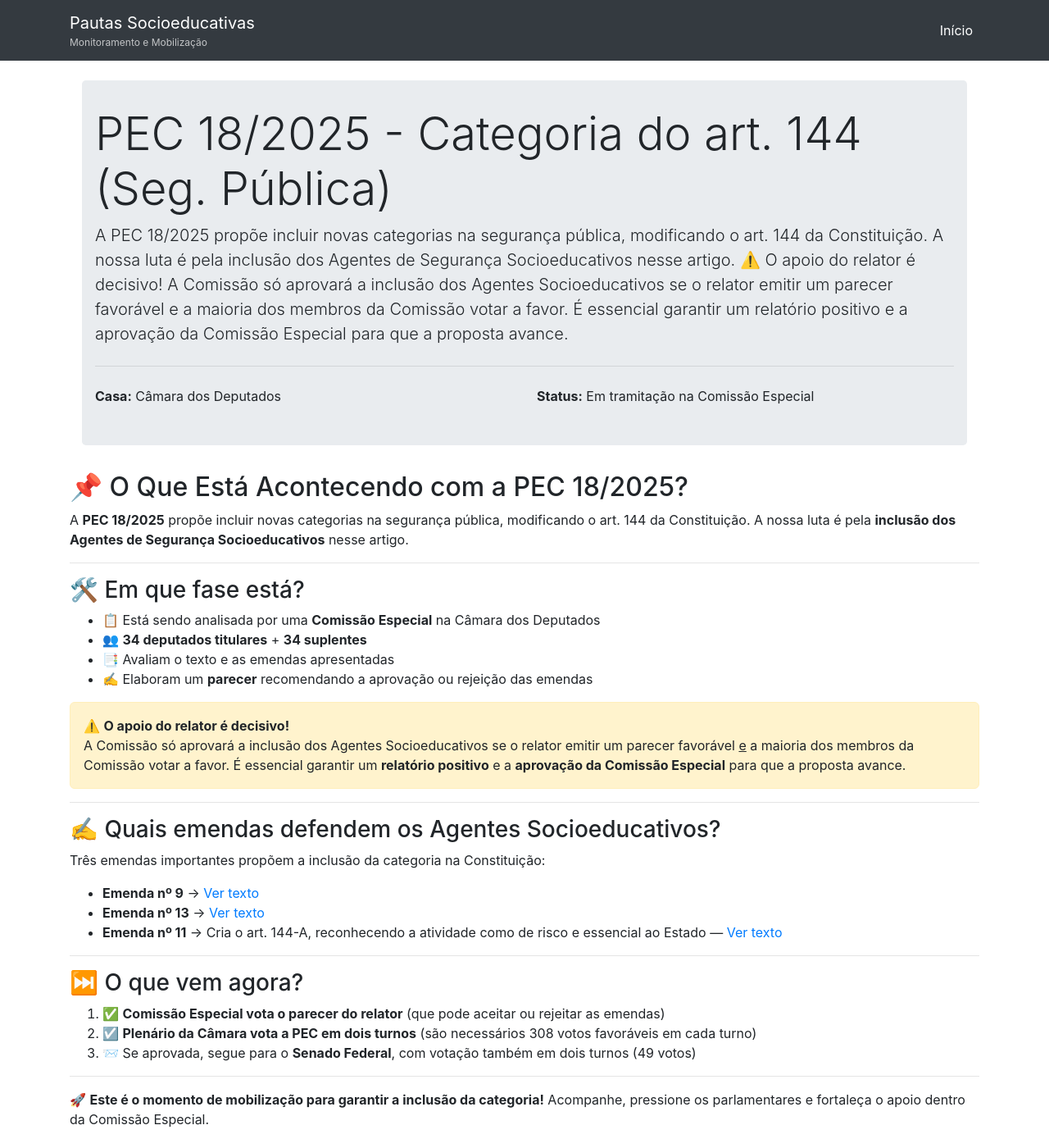
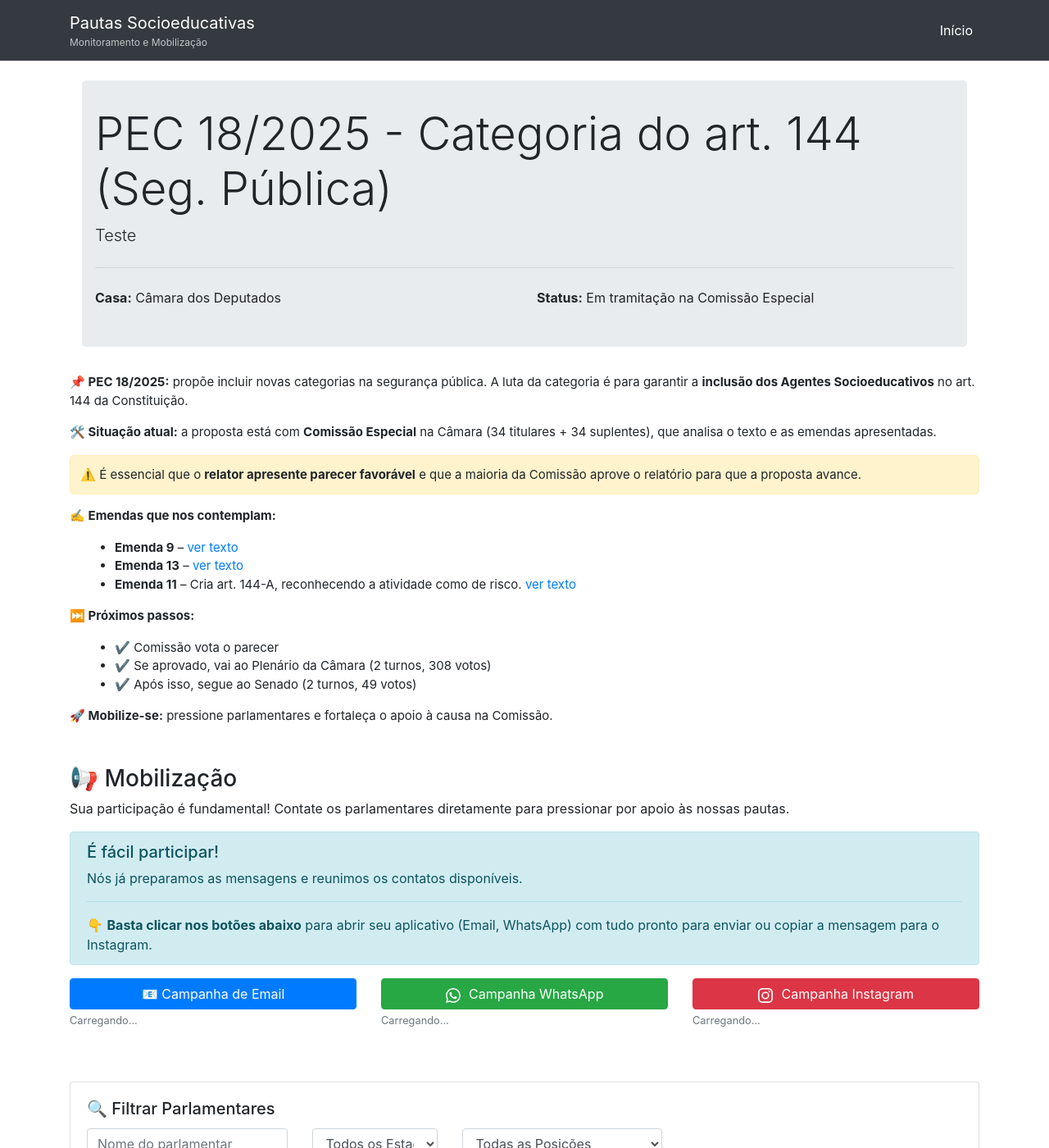
Before and after one commit to juliocjd/pautas-socioeducativas, a Jekyll site: the page built from _pautas/novo-teste.md, in a window 1280 px wide and 1400 px high. Shown: the whole window at 82% size. Built offline with Jekyll 4.4.1, drawn with Linux system fonts in a browser that asks for light colours; nearby versions of some CDN libraries.

Commit message:
Atualizar pauta: novo-teste.md

```diff
--- a/_pautas/novo-teste.md
+++ b/_pautas/novo-teste.md
@@ -1,11 +1,8 @@
 ---
 layout: pauta
 title: PEC 18/2025 - Categoria do art. 144 (Seg. Pública)
-# DESCRIÇÃO CORRIGIDA COM '|' E INDENTAÇÃO
 description: |
-  A PEC 18/2025 propõe incluir novas categorias na segurança pública, modificando o art. 144 da Constituição. A nossa luta é pela inclusão dos Agentes de Segurança Socioeducativos nesse artigo.
-
-  ⚠️ O apoio do relator é decisivo! A Comissão só aprovará a inclusão dos Agentes Socioeducativos se o relator emitir um parecer favorável e a maioria dos membros da Comissão votar a favor. É essencial garantir um relatório positivo e a aprovação da Comissão Especial para que a proposta avance.
+  Teste
 casa: Câmara dos Deputados
 status: Em tramitação na Comissão Especial
 featured: true
@@ -15,58 +12,51 @@ key_players:
     role: "Presidente"
     position: "apoia"
   - nome: "Mendonça Filho"
-    role: "RELATOR"
+    role: ""
     position: "nao-manifestado"
-  - nome: "Alberto Fraga"
-    role: "1º Vice-Presidente"
-    position: "nao-manifestado"
-  - nome: "Delegada Adriana Accorsi"
-    role: "3ª Vice-Presidente"
-    position: "nao-manifestado"
-# CAMPANHA ESTAVA VAZIA, REMOVIDA OU COMPLETE-A SE NECESSÁRIO
-# Se não houver dados de campanha, remova a linha 'campanha:'
-# campanha:
+campanha:
+  email:
+    assunto: "Apoio a inclusão do agente de segurança socioeducativo na PEC 18/2025"
+    mensagem_oposicao: |
+      Olá, Deputado(a). Venho pedir seu apoio à inclusão dos Agentes de Segurança Socioeducativos no art. 144 da Constituição, por meio das emendas à PEC 18/2025 (Emendas 9, 11 e 13). Nossa atividade é de risco e essencial à sociedade. Contamos com seu voto e compromisso com a valorização da categoria.
+    mensagem_apoio: |
+      Deputado(a), agradecemos pelo seu apoio à inclusão dos Agentes de Segurança Socioeducativos na PEC 18/2025. Sua posição fortalece uma categoria que atua diariamente em condições de risco e com grande responsabilidade social.
+    mensagem_extra: |
+      A valorização dos Agentes de Segurança Socioeducativos na PEC 18/2025 representa o reconhecimento de uma atividade essencial e de risco. Contamos com seu compromisso com a justiça e a segurança pública. Seu apoio pode fazer a diferença para milhares de profissionais que atuam na base do sistema socioeducativo.
+  whatsapp:
+    mensagem_oposicao: |
+      Olá, Deputado(a). Venho pedir seu apoio à inclusão dos Agentes de Segurança Socioeducativos no art. 144 da Constituição, por meio das emendas à PEC 18/2025 (Emendas 9, 11 e 13). Nossa atividade é de risco e essencial à sociedade. Contamos com seu voto e compromisso com a valorização da categoria.
+    mensagem_apoio: |
+      Deputado(a), agradecemos pelo seu apoio à inclusão dos Agentes de Segurança Socioeducativos na PEC 18/2025. Sua posição fortalece uma categoria que atua diariamente em condições de risco e com grande responsabilidade social.
+  instagram:
+    mensagem_oposicao: |
+      Olá, Deputado(a). Venho pedir seu apoio à inclusão dos Agentes de Segurança Socioeducativos no art. 144 da Constituição, por meio das emendas à PEC 18/2025 (Emendas 9, 11 e 13). Nossa atividade é de risco e essencial à sociedade. Contamos com seu voto e compromisso com a valorização da categoria.
+    mensagem_apoio: |
+      Deputado(a), agradecemos pelo seu apoio à inclusão dos Agentes de Segurança Socioeducativos na PEC 18/2025. Sua posição fortalece uma categoria que atua diariamente em condições de risco e com grande responsabilidade social.
 ---
 
-<section id="pec18">
-  <h2>📌 O Que Está Acontecendo com a PEC 18/2025?</h2>
-  <p>A <strong>PEC 18/2025</strong> propõe incluir novas categorias na segurança pública, modificando o art. 144 da Constituição. A nossa luta é pela <strong>inclusão dos Agentes de Segurança Socioeducativos</strong> nesse artigo.</p>
+<section id="pec18" style="font-size: 15px; line-height: 1.5;">
+  <p><strong>📌 PEC 18/2025:</strong> propõe incluir novas categorias na segurança pública. A luta da categoria é para garantir a <strong>inclusão dos Agentes Socioeducativos</strong> no art. 144 da Constituição.</p>
 
-  <hr>
+  <p><strong>🛠️ Situação atual:</strong> a proposta está com <strong>Comissão Especial</strong> na Câmara (34 titulares + 34 suplentes), que analisa o texto e as emendas apresentadas.</p>
 
-  <h3>🛠️ Em que fase está?</h3>
-  <ul>
-    <li>📋 Está sendo analisada por uma <strong>Comissão Especial</strong> na Câmara dos Deputados</li>
-    <li>👥 <strong>34 deputados titulares</strong> + <strong>34 suplentes</strong></li>
-    <li>📑 Avaliam o texto e as emendas apresentadas</li>
-    <li>✍️ Elaboram um <strong>parecer</strong> recomendando a aprovação ou rejeição das emendas</li>
+  <div style="background-color: #fff3cd; border: 1px solid #ffeeba; padding: 0.8em; border-radius: 5px; margin: 1em 0;">
+    ⚠️ É essencial que o <strong>relator apresente parecer favorável</strong> e que a maioria da Comissão aprove o relatório para que a proposta avance.
+  </div>
+
+  <p><strong>✍️ Emendas que nos contemplam:</strong></p>
+  <ul style="margin-left: 1em;">
+    <li><strong>Emenda 9</strong> – <a href="https://www.camara.leg.br/proposicoesWeb/prop_mostrarintegra?codteor=3011065&filename=EMC%209%20PEC01825%20=%3E%20PEC%2018/2025" target="_blank">ver texto</a></li>
+    <li><strong>Emenda 13</strong> – <a href="https://www.camara.leg.br/proposicoesWeb/prop_mostrarintegra?codteor=3011563&filename=EMC%2013%20PEC01825%20=%3E%20PEC%2018/2025" target="_blank">ver texto</a></li>
+    <li><strong>Emenda 11</strong> – Cria art. 144-A, reconhecendo a atividade como de risco. <a href="https://www.camara.leg.br/proposicoesWeb/prop_mostrarintegra?codteor=3011531&filename=EMC+11+PEC01825+%3D%3E+PEC+18/2025" target="_blank">ver texto</a></li>
   </ul>
 
-  <div style="background-color: #fff3cd; border: 1px solid #ffeeba; padding: 1em; border-radius: 6px; margin: 1em 0;">
-    ⚠️ <strong>O apoio do relator é decisivo!</strong><br>
-    A Comissão só aprovará a inclusão dos Agentes Socioeducativos se o relator emitir um parecer favorável <u>e</u> a maioria dos membros da Comissão votar a favor. É essencial garantir um <strong>relatório positivo</strong> e a <strong>aprovação da Comissão Especial</strong> para que a proposta avance.
-  </div>
-
-  <hr>
-
-  <h3>✍️ Quais emendas defendem os Agentes Socioeducativos?</h3>
-  <p>Três emendas importantes propõem a inclusão da categoria na Constituição:</p>
-  <ul>
-    <li><strong>Emenda nº 9</strong> → <a href="https://www.camara.leg.br/proposicoesWeb/prop_mostrarintegra?codteor=3011065&filename=EMC%209%20PEC01825%20=%3E%20PEC%2018/2025" target="_blank">Ver texto</a></li>
-    <li><strong>Emenda nº 13</strong> → <a href="https://www.camara.leg.br/proposicoesWeb/prop_mostrarintegra?codteor=3011563&filename=EMC%2013%20PEC01825%20=%3E%20PEC%2018/2025" target="_blank">Ver texto</a></li>
-    <li><strong>Emenda nº 11</strong> → Cria o art. 144-A, reconhecendo a atividade como de risco e essencial ao Estado — <a href="https://www.camara.leg.br/proposicoesWeb/prop_mostrarintegra?codteor=3011531&filename=EMC+11+PEC01825+%3D%3E+PEC+18/2025" target="_blank">Ver texto</a></li>
+  <p><strong>⏭️ Próximos passos:</strong></p>
+  <ul style="margin-left: 1em;">
+    <li>✔️ Comissão vota o parecer</li>
+    <li>✔️ Se aprovado, vai ao Plenário da Câmara (2 turnos, 308 votos)</li>
+    <li>✔️ Após isso, segue ao Senado (2 turnos, 49 votos)</li>
   </ul>
 
-  <hr>
-
-  <h3>⏭️ O que vem agora?</h3>
-  <ol>
-    <li>✅ <strong>Comissão Especial vota o parecer do relator</strong> (que pode aceitar ou rejeitar as emendas)</li>
-    <li>☑️ <strong>Plenário da Câmara vota a PEC em dois turnos</strong> (são necessários 308 votos favoráveis em cada turno)</li>
-    <li>📨 Se aprovada, segue para o <strong>Senado Federal</strong>, com votação também em dois turnos (49 votos)</li>
-  </ol>
-
-  <hr>
-
-  <p>🚀 <strong>Este é o momento de mobilização para garantir a inclusão da categoria!</strong> Acompanhe, pressione os parlamentares e fortaleça o apoio dentro da Comissão Especial.</p>
+  <p><strong>🚀 Mobilize-se:</strong> pressione parlamentares e fortaleça o apoio à causa na Comissão.</p>
 </section>
```
